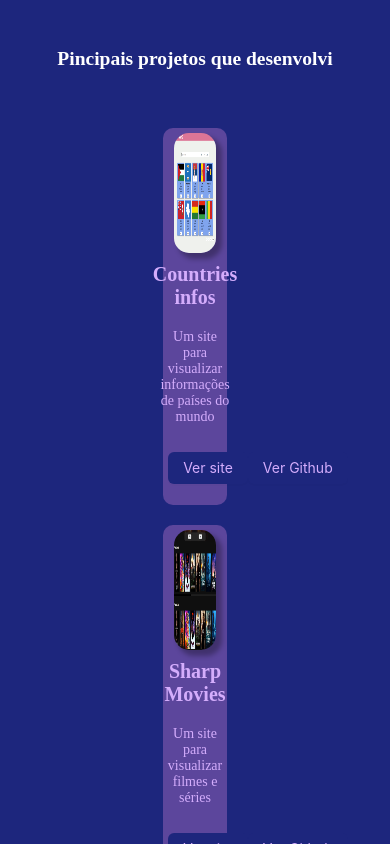
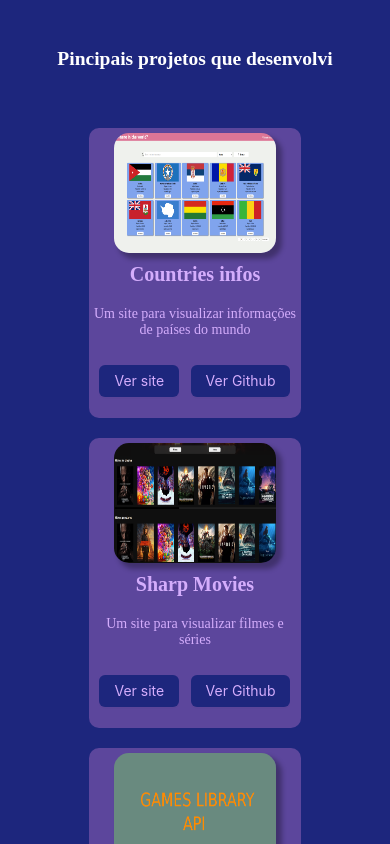
Before and after one commit to Josimar-Souza/portfolio, a React (Vite) app: page /Projects in a window 390 px wide. Shown: the top 844 px of the page. Built offline with nearby package versions, Linux system fonts and the light colour scheme.

Commit message:
feat: Added mobile support to ProjectsCard components

```diff
--- a/src/components/ProjectsCard/projectsCardStyles.js
+++ b/src/components/ProjectsCard/projectsCardStyles.js
@@ -12,6 +12,10 @@ export const CardContainer = styled.div`
   min-height: 250px;
   padding: 5px;
   width: 18%;
+
+  @media only screen and (max-width: 512px) {
+    width: 60%;
+  }
 `;
 
 export const CardImageContainer = styled.div`
```
